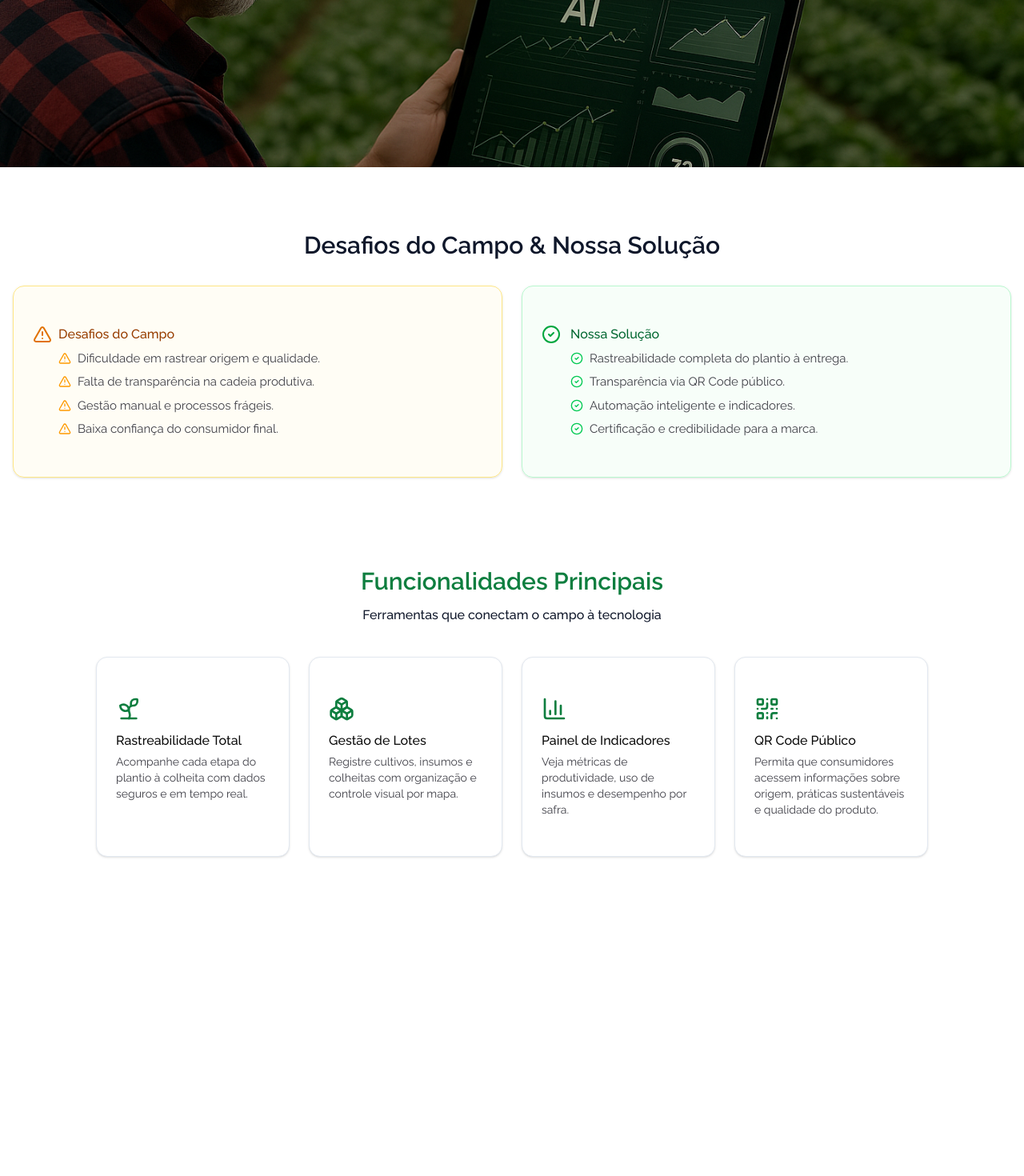
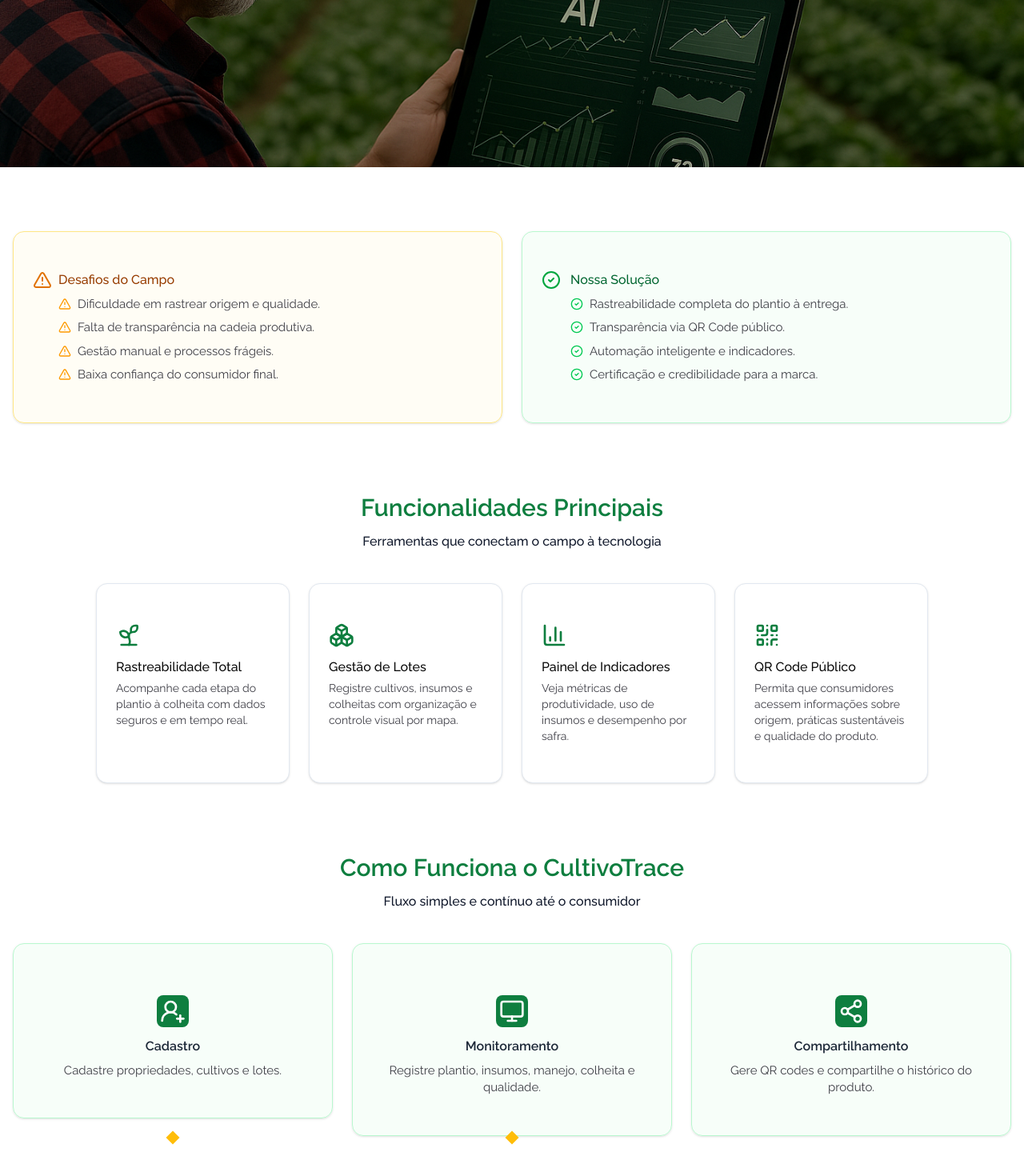
Before and after one commit to rickalves/cultivotrace-landing, a Next.js app: page / in a window 1280 px wide. Shown: the part 356-1826 px from the top of the page at 80% size. Before the commit the page ends 1459 px from the top, so only its background shows below. Built offline with nearby package versions, Linux system fonts and the light colour scheme.

Commit message:
feat(Componentes): Adiciona Componente Steps-Flow

```diff
--- a/src/app/globals.css
+++ b/src/app/globals.css
@@ -138,6 +138,8 @@
   --color-primary-hover: #0c6f38;
   --color-accent: #FFBD09;
   --color-accent-hover: #d9c31f;
+  --color-green-clear: #36B850;
+  --color-green-neon: #6EE7A3;
 
   /* ---------- Cores neutras ---------- */
   --color-background: #ffffff;
--- a/src/app/page.tsx
+++ b/src/app/page.tsx
@@ -2,6 +2,7 @@ import { Navbar } from "@/components/navibar";
 import { Hero } from "@/components/hero";
 import { ProblemSolution } from "@/components/problema-solution";
 import { Features } from "@/components/features";
+import { StepsFlow } from "@/components/steps-flow";
 
 
 export default function Home() {
@@ -12,7 +13,7 @@ export default function Home() {
         <Hero />
         <ProblemSolution />
         <Features />
-        {/* <StepsFlow /> */}
+        <StepsFlow />
         {/* <Pricing /> */}
         {/* <About /> */}
         {/* <Contact /> */}
--- a/src/components/features.tsx
+++ b/src/components/features.tsx
@@ -14,7 +14,7 @@ const items = [
 
 export function Features() {
   return (
-    <section id="features" className="py-8 px-4 md:px-8 lg:px-30">
+    <section id="features" className="py-2 px-4 md:px-8 lg:px-30">
       <div className="text-center mb-10">
         <h2 className="text-2xl text-primary md:text-3xl font-semibold">Funcionalidades Principais</h2>
         <p className="text-md md:font-medium font-medium mt-3">Ferramentas que conectam o campo à tecnologia</p>
--- a/src/components/problema-solution.tsx
+++ b/src/components/problema-solution.tsx
@@ -19,17 +19,7 @@ export function ProblemSolution() {
   ]
 
   return (
-    <section className="py-12 px-4 md:py-16 lg:py-20">
-      <motion.h2
-        initial={{ opacity: 0, y: 30 }}
-        whileInView={{ opacity: 1, y: 0 }}
-        viewport={{ once: true, margin: "-50px" }}
-        transition={{ duration: 0.6 }}
-        className="text-center text-xl md:text-2xl lg:text-3xl font-semibold mb-6 md:mb-8"
-      >
-        Desafios do Campo & Nossa Solução
-      </motion.h2>
-
+    <section className="py-8 px-4 md:py-16 lg:py-20">
       <div className="grid gap-4 md:grid-cols-2 md:gap-6">
         <motion.div
           initial={{ opacity: 0, x: -50, rotateY: -15 }}
--- /dev/null
+++ b/src/components/steps-flow.tsx
@@ -0,0 +1,57 @@
+"use client"
+import { Card, CardContent } from "@/components/ui/card"
+import { motion } from "motion/react"
+import { fadeUp } from "./anim"
+import { UserRoundPlus, Monitor, Share2 } from "lucide-react"
+
+const steps = [
+  { n: 1, title: "Cadastro", desc: "Cadastre propriedades, cultivos e lotes." },
+  { n: 2, title: "Monitoramento", desc: "Registre plantio, insumos, manejo, colheita e qualidade." },
+  { n: 3, title: "Compartilhamento", desc: "Gere QR codes e compartilhe o histórico do produto." },
+]
+const icons = [UserRoundPlus, Monitor, Share2]
+
+export function StepsFlow() {
+  return (
+    <section id="how" className="relative">
+      <div className="py-8 px-4 md:py-16 lg:py-20">
+        <div className="text-center mb-6 md:mb-10">
+          <h2 className="text-2xl text-primary md:text-3xl font-semibold">Como Funciona o CultivoTrace</h2>
+          <p className="text-md md:font-medium font-medium mt-3">
+            Fluxo simples e contínuo até o consumidor
+          </p>
+        </div>
+
+        {/* mobile: empilhado; tablet: 3 colunas */}
+        <div className="grid gap-10 md:grid-cols-3 md:gap-6">
+          {steps.map((s, i) => {
+            const Icon = icons[i]
+            return (
+              <motion.div key={s.n} {...fadeUp(i)} className="relative z-10" whileHover={{ y: -6 }} whileTap={{ scale: 0.98 }}>
+                {/* conector visual: losango sempre visível; em mobile mostramos também um traço vertical ligando ao próximo card */}
+                {i < steps.length - 1 && (<div className="absolute -bottom-2 left-1/2 transform -translate-x-1/2">
+                  <div className="w-3 h-3 bg-accent rotate-45" />
+                    <div className="absolute left-1/2 top-5 -translate-x-1/2 md:hidden">
+                      <div className="w-px h-6 bg-accent" />
+                    </div>
+                </div>)}
+
+                <Card className="pt-6 md:pt-10 border-green-200 bg-green-50/50 hover:shadow-lg transition-shadow">
+                  <CardContent className="p-4 md:p-6">
+                    <div className="flex flex-col items-center gap-3">
+                      <div className="w-10 h-10 rounded-md bg-primary grid place-items-center text-white">
+                        <Icon className="text-white w-6 h-6 md:w-8 md:h-8" />
+                      </div>
+                      <div className="text-gray-800 font-semibold text-center">{s.title}</div>
+                    </div>
+                    <p className="text-sm text-center md:text-[15px] text-zinc-700 mt-2">{s.desc}</p>
+                  </CardContent>
+                </Card>
+              </motion.div>
+            )
+          })}
+        </div>
+      </div>
+    </section>
+  )
+}
```
